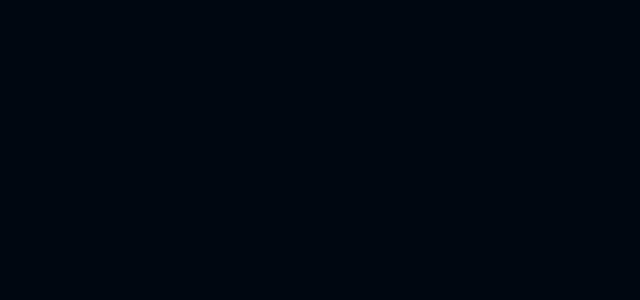
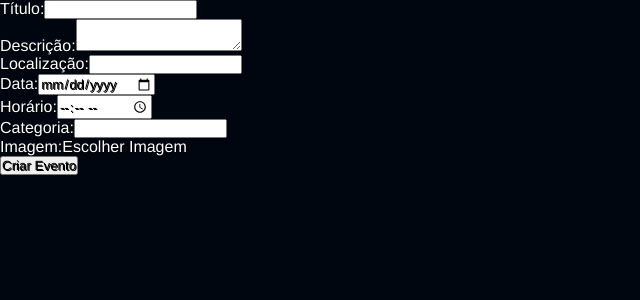
Before and after one commit to MickaelGueds/Eventfy-React, a React (Vite) app: page /Criar in a window 1280 px wide. Before the commit this address had no page. Shown: the top 300 px of the page, without its empty margins (0-640 px from the left). Built offline with nearby package versions, Linux system fonts and the light colour scheme.

Commit message:
versao do enzo

```diff
--- /dev/null
+++ b/src/components/Paginas/CriacaoDeEventos/CreateEvent.jsx
@@ -0,0 +1,116 @@
+import React, { useState } from 'react';
+import './Mickael.css';
+
+const CreateEventForm = () => {
+  const [title, setTitle] = useState('');
+  const [description, setDescription] = useState('');
+  const [location, setLocation] = useState('');
+  const [date, setDate] = useState('');
+  const [time, setTime] = useState('');
+  const [category, setCategory] = useState('');
+  const [image, setImage] = useState(null);
+  const [imagePreview, setImagePreview] = useState(null);
+
+  const handleSubmit = (e) => {
+    e.preventDefault();
+    const eventData = {
+      title,
+      description,
+      location,
+      date,
+      time,
+      category,
+      image,
+    };
+    console.log(eventData);
+
+    window.location.reload();
+  };
+
+  const handleImageChange = (e) => {
+    const file = e.target.files[0];
+    setImage(file);
+    setImagePreview(URL.createObjectURL(file));
+  };
+
+  const handleRemoveImage = () => {
+    setImage(null);
+    setImagePreview(null);
+  };
+
+  return (
+    <form className="create-event-form" onSubmit={handleSubmit}>
+      <div className="form-group">
+        <label>Título:</label>
+        <input
+          type="text"
+          value={title}
+          onChange={(e) => setTitle(e.target.value)}
+        />
+      </div>
+      <div className="form-group">
+        <label>Descrição:</label>
+        <textarea
+          value={description}
+          onChange={(e) => setDescription(e.target.value)}
+        />
+      </div>
+      <div className="form-group">
+        <label>Localização:</label>
+        <input
+          type="text"
+          value={location}
+          onChange={(e) => setLocation(e.target.value)}
+        />
+      </div>
+      <div className="form-group">
+        <label>Data:</label>
+        <input
+          type="date"
+          value={date}
+          onChange={(e) => setDate(e.target.value)}
+        />
+      </div>
+      <div className="form-group">
+        <label>Horário:</label>
+        <input
+          type="time"
+          value={time}
+          onChange={(e) => setTime(e.target.value)}
+        />
+      </div>
+      <div className="form-group">
+        <label>Categoria:</label>
+        <input
+          type="text"
+          value={category}
+          onChange={(e) => setCategory(e.target.value)}
+        />
+      </div>
+      <div className="form-group">
+        <label>Imagem:</label>
+        <label htmlFor="file-upload" className="custom-file-upload">
+          Escolher Imagem
+        </label>
+        <input
+          id="file-upload"
+          type="file"
+          accept="image/*"
+          onChange={handleImageChange}
+          style={{ display: 'none' }}
+        />
+        {imagePreview && (
+          <div className="image-preview-container">
+            <img src={imagePreview} alt="Pré-visualização" className="image-preview" />
+            <button type="button" className="remove-image-button" onClick={handleRemoveImage}>
+              Remover Imagem
+            </button>
+          </div>
+        )}
+      </div>
+      <button className="submit-button" type="submit">Criar Evento</button>
+    </form>
+  );
+};
+
+export default CreateEventForm;
--- a/src/components/Paginas/gestãoParticipante.jsx
+++ b/src/components/Paginas/gestãoParticipante.jsx
@@ -33,7 +33,6 @@ const GestaoDeParticipantes = () => {
 
     setParticipantes(participantesAtualizados);
 
-    // Atualizar o estado global dos participantes
     setDadosDosParticipantes(prevDados => ({
       ...prevDados,
       [eventoSelecionado]: participantesAtualizados,
--- a/src/components/Sidebar/index.jsx
+++ b/src/components/Sidebar/index.jsx
@@ -29,7 +29,7 @@ const Sidebar = ({ active }) => {
         <SidebarItem Icon={FaUserAlt} Text="Users" />
         <SidebarItem Icon={FaEnvelope} Text="Mail" />
         <SidebarItem Icon={FaRegCalendarAlt} Text="Calendar" Path="/calendario"/>
-        <SidebarItem Icon={FaIdCardAlt} Text="Employees" />
+        <SidebarItem Icon={FaIdCardAlt} Text="Criar Evento" Path="/Criar"/>
         <SidebarItem Icon={FaRegFileAlt} Text="Gestão de Participante" Path="/GestaoDeParticipantes" />
         <SidebarItem Icon={FaRegSun} Text="Settings" />
       </Content>
--- a/src/routes.jsx
+++ b/src/routes.jsx
@@ -14,6 +14,7 @@ import Educa from '../src/components/Evento/Sust/Educa'
 import Comu from '../src/components/Evento/Des/Comu'
 import Entre from '../src/components/Evento/Des/Entre'
 import Gestao from './components/Evento/Des/gestao'
+import CreateEventForm from "./components/Paginas/CriacaoDeEventos/CreateEvent"
 
 
 function AppRoutes(){
@@ -34,6 +35,7 @@ function AppRoutes(){
             <Route path="/Comu" element = {<Comu/>}></Route>
             <Route path="/Entre" element = {<Entre/>}></Route>
             <Route path="/Gestao" element = {<Gestao/>}></Route>
+            <Route path="/Criar" element = {<CreateEventForm/>}></Route>
         </Routes>
     )
 
```
Also changed, not shown: src/components/Paginas/CriacaoDeEventos/Mickael.css (added).
